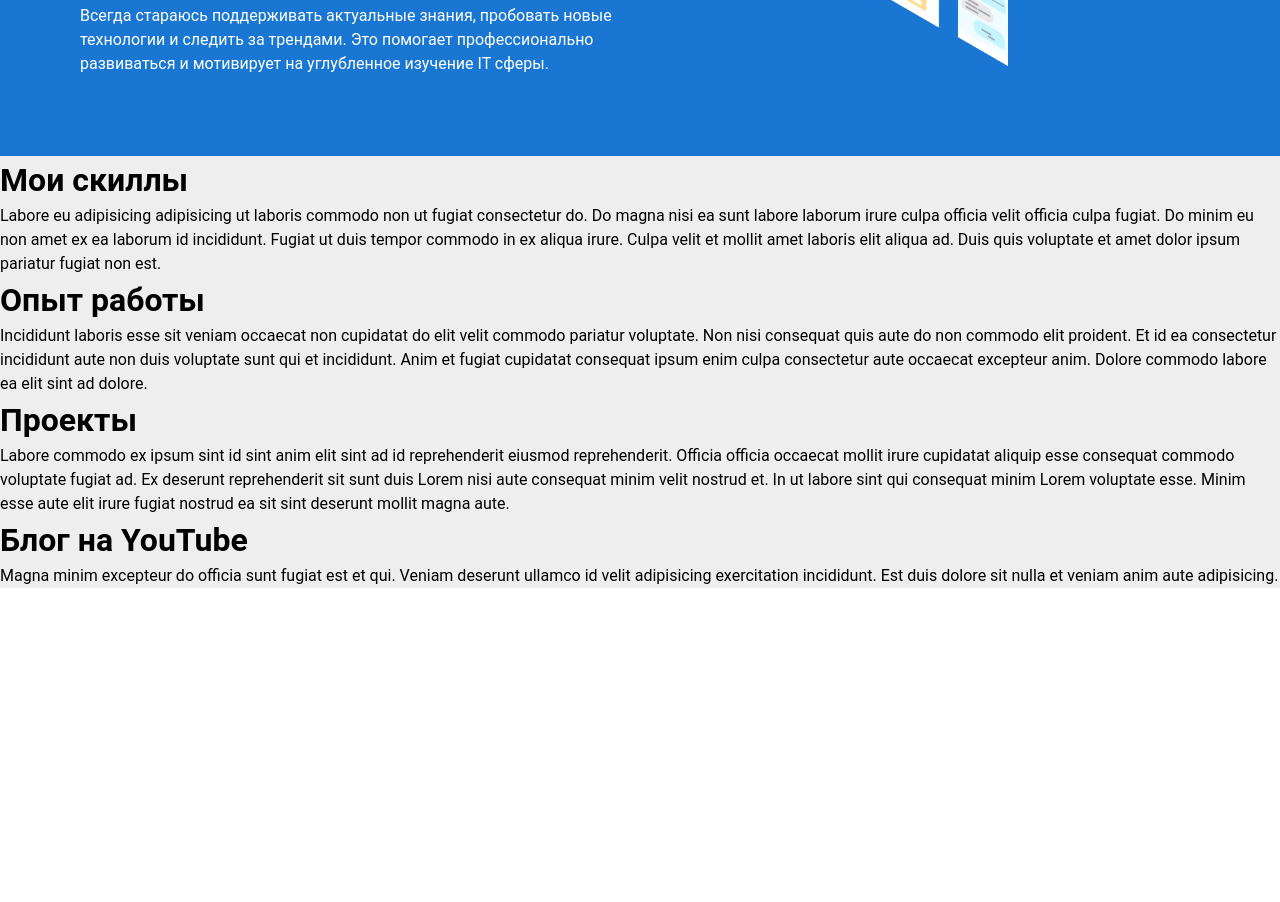
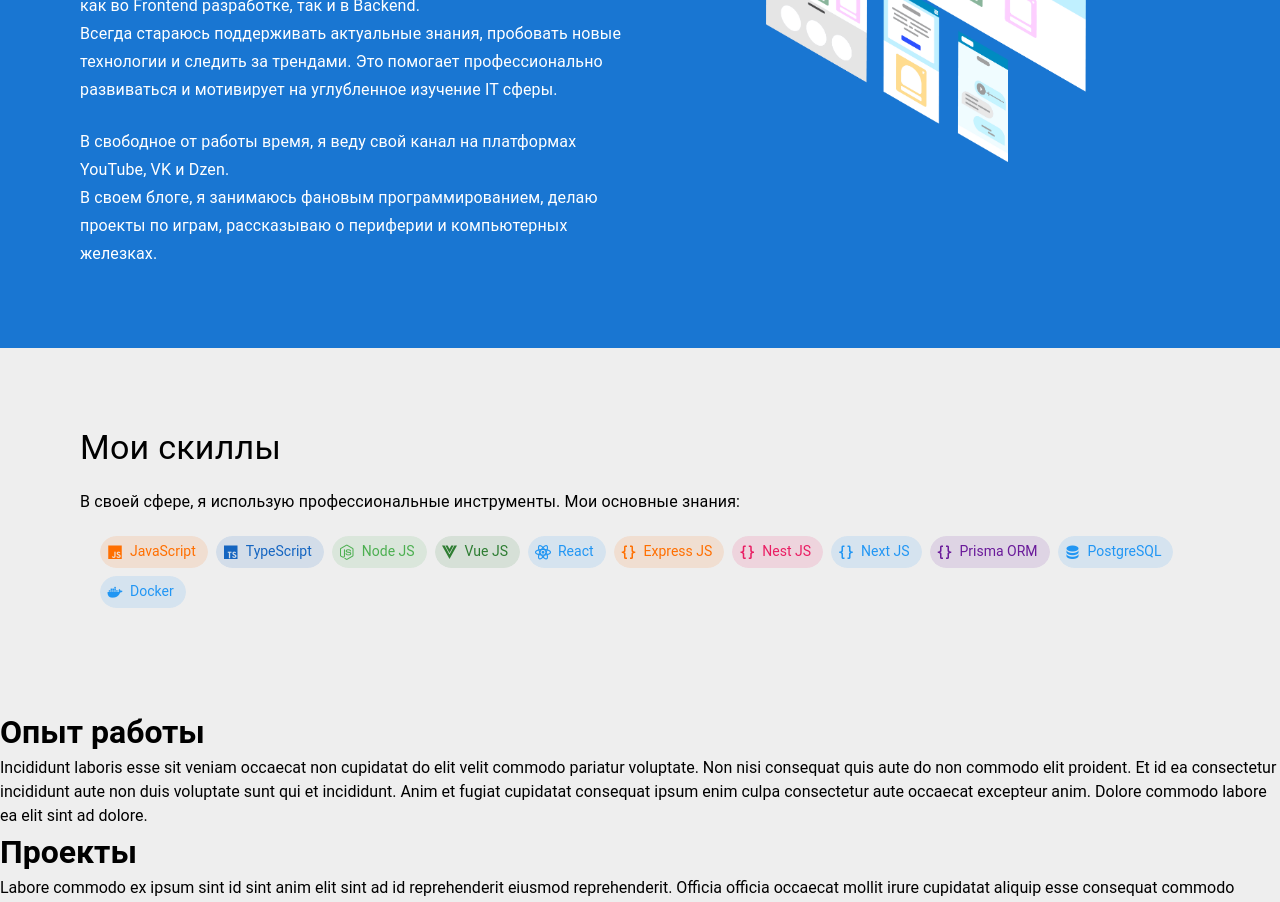
Before and after one commit to donexdoc/donex-project-vue, a Vue app: page / in a window 1280 px wide. Shown: the part 460-1362 px from the top of the page. Before the commit the page ends 1048 px from the top, so only its background shows below. Built offline with nearby package versions, Linux system fonts and the light colour scheme.

Commit message:
Добавлен блок скиллов, доработан блок "обо мне"

```diff
--- a/src/components/MainSections/AboutMe.vue
+++ b/src/components/MainSections/AboutMe.vue
@@ -11,13 +11,19 @@
             лендингов, до больших сервисов контроля качества.
           </p>
           <br />
-          <p>
+          <p class="text-subtitle-1">
             Разработкой web-приложений я занимаюсь еще со школьных времен. И активно развиваюсь в
             этом направлении по сей день. Пишу монолиты, микросервисы, API, CRM системы. Развиваю
-            свои навыки как во Frontend разарботке, так и в Backend. <br />
+            свои навыки как во Frontend разработке, так и в Backend. <br />
             Всегда стараюсь поддерживать актуальные знания, пробовать новые технологии и следить за
             трендами. Это помогает профессионально развиваться и мотивирует на углубленное изучение
             IT сферы.
+          </p>
+          <br />
+          <p class="text-subtitle-1">
+            В свободное от работы время, я веду свой канал на платформах YouTube, VK и Dzen. <br />
+            В своем блоге, я занимаюсь фановым программированием, делаю проекты по играм,
+            рассказываю о периферии и компьютерных железках.
           </p>
         </v-col>
         <v-col cols="12" xs="12" md="4" lg="6" class="d-flex justify-center">
--- a/src/components/MainSections/SummarySkills.vue
+++ b/src/components/MainSections/SummarySkills.vue
@@ -1,14 +1,33 @@
 <script setup lang="ts"></script>
 
 <template>
-  <div id="summarySkills">
-    <h1>Мои скиллы</h1>
-    <p>
-      Labore eu adipisicing adipisicing ut laboris commodo non ut fugiat consectetur do. Do magna
-      nisi ea sunt labore laborum irure culpa officia velit officia culpa fugiat. Do minim eu non
-      amet ex ea laborum id incididunt. Fugiat ut duis tempor commodo in ex aliqua irure. Culpa
-      velit et mollit amet laboris elit aliqua ad. Duis quis voluptate et amet dolor ipsum pariatur
-      fugiat non est.
-    </p>
-  </div>
+  <v-container id="summarySkills" fluid class="pa-xs-5 pa-sm-10 pa-md-16">
+    <v-container>
+      <h1 class="text-h4 mb-5">Мои скиллы</h1>
+      <p class="text-subtitle-1">
+        В своей сфере, я использую профессиональные инструменты. Мои основные знания:
+      </p>
+      <v-container>
+        <v-chip class="ma-1" color="amber-darken-4" prepend-icon="mdi-language-javascript"
+          >JavaScript</v-chip
+        >
+        <v-chip class="ma-1" color="blue-darken-3" prepend-icon="mdi-language-typescript"
+          >TypeScript</v-chip
+        >
+        <v-chip class="ma-1" color="green" prepend-icon="mdi-nodejs">Node JS</v-chip>
+        <v-chip class="ma-1" color="green-darken-3" prepend-icon="mdi-vuejs">Vue JS</v-chip>
+        <v-chip class="ma-1" color="blue" prepend-icon="mdi-react">React</v-chip>
+        <v-chip class="ma-1" color="amber-darken-4" prepend-icon="mdi-code-braces"
+          >Express JS</v-chip
+        >
+        <v-chip class="ma-1" color="pink" prepend-icon="mdi-code-braces">Nest JS</v-chip>
+        <v-chip class="ma-1" color="blue" prepend-icon="mdi-code-braces">Next JS</v-chip>
+        <v-chip class="ma-1" color="purple-darken-3" prepend-icon="mdi-code-braces"
+          >Prisma ORM</v-chip
+        >
+        <v-chip class="ma-1" color="blue" prepend-icon="mdi-database">PostgreSQL</v-chip>
+        <v-chip class="ma-1" color="blue" prepend-icon="mdi-docker">Docker</v-chip>
+      </v-container>
+    </v-container>
+  </v-container>
 </template>
```
